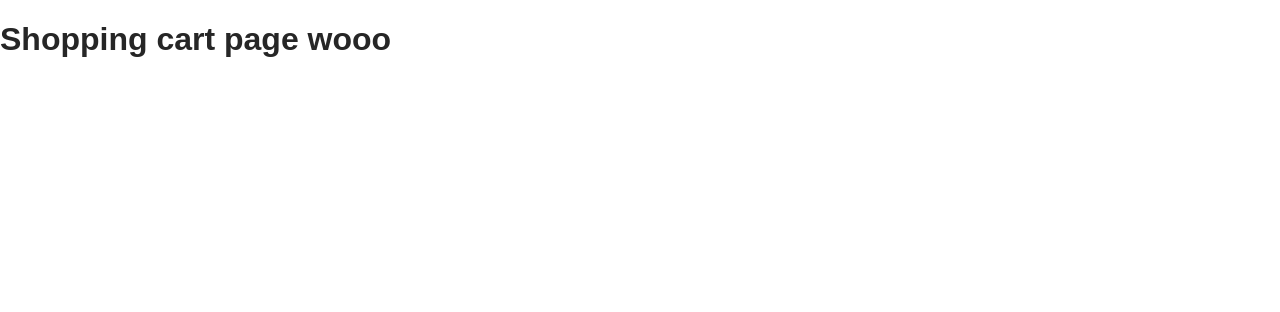
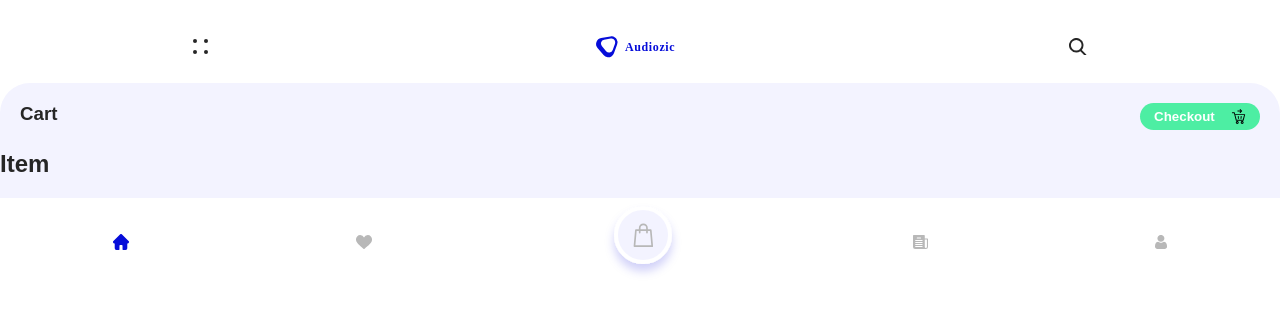
Before and after one commit to MeatBoyed/DropIT, a React (Create React App) app in the folder client/: page /shoppingcart in a window 1280 px wide. Shown: the top 312 px of the page. Built offline with nearby package versions, Linux system fonts and the light colour scheme.

Commit message:
feat: Titles and Checkoutbutton

```diff
--- a/client/src/components/ShoppingCartPage/ShoppingCartPageIndex.tsx
+++ b/client/src/components/ShoppingCartPage/ShoppingCartPageIndex.tsx
@@ -1,4 +1,9 @@
 import React from 'react'
+
+// Import Componets
+import { Navbar } from '../Navbar'
+import { ShoppingCartSection } from './ShoppingCartSection'
+import { MobileNavbar } from '../MobileNavbar'
 
 interface Props {
 
@@ -6,6 +11,10 @@ interface Props {
 
 export const ShoppingCartPageIndex: React.FC<Props> = () => {
     return (
-        <h1>Shopping cart page wooo</h1>
+        <React.Fragment>
+            <Navbar />
+            <ShoppingCartSection />
+            <MobileNavbar />
+        </React.Fragment>
     );
 }
--- /dev/null
+++ b/client/src/components/ShoppingCartPage/ShoppingCartSection.tsx
@@ -0,0 +1,25 @@
+import React from 'react'
+
+import CheckoutIcon from '../../images/checkoutIcon.svg'
+
+interface Props {
+
+}
+
+export const ShoppingCartSection: React.FC<Props> = () => {
+    return (
+        <section id="ShoppingCartSection">
+            <div className="titlesContainer">
+                <h3 className="sectionTitle">Cart</h3>
+                <button className="checkoutBtn">
+                    <p>Checkout</p>
+                    <img src={CheckoutIcon} alt=""/>
+                </button>
+            </div>
+
+            <div className="shoppingCartItemsContainer">
+                <h1>Item</h1>
+            </div>
+        </section>
+    );
+}
--- a/client/src/styles/abstracts/_variables.scss
+++ b/client/src/styles/abstracts/_variables.scss
@@ -2,4 +2,6 @@ $ShopBackgrounColour: #f3f3ff;
 $DefaultBackgroundColour: #ffffff;
 $TextColour: #262626;
 $ItemPriceColour: #060dd9;
+$CheckoutbuttonColour:#4DEEA3;
+
 $PoppinsFont: 'Poppins', sans-serif;
--- a/client/src/styles/main.scss
+++ b/client/src/styles/main.scss
@@ -17,3 +17,4 @@
 // Pages
 @import './pages/home';
 @import './pages/favourites';
+@import './pages/shoppingcart';
--- /dev/null
+++ b/client/src/styles/pages/_shoppingcart.scss
@@ -0,0 +1,34 @@
+#ShoppingCartSection {
+    @include MainBackground;
+
+    .titlesContainer {
+        display: flex;
+        flex-direction: row;
+        justify-content: space-between;
+        margin-left: 20px;
+        margin-right: 20px;
+    }
+
+    .checkoutBtn {
+        display: flex;
+        flex-direction: row;
+        justify-content: space-around;
+        align-items: center;
+        min-width: 120px;
+        min-height: 27px;
+        background: $CheckoutbuttonColour;
+        border-radius: 14px;
+        border: 0;
+
+        p {
+            font-weight: 600;
+            margin: 0;
+            color: $DefaultBackgroundColour;
+        }
+
+        img {
+            width: 15px;
+            height: 15px;
+        }
+    }
+}
```
Also changed, not shown: client/src/images/checkoutIcon.svg (added).
